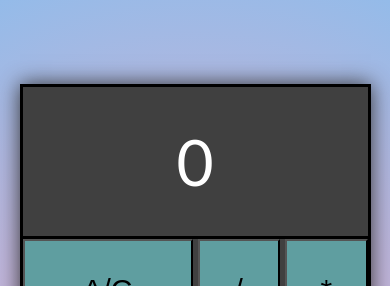
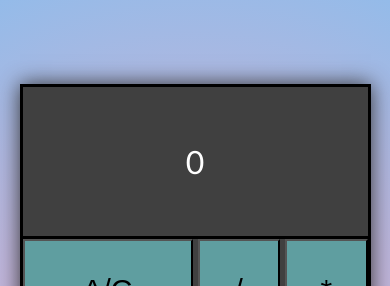
Before and after one commit to baepli-jhcs/javascript-calculator, a React (Create React App) app: page / in a window 390 px wide. Shown: the top 286 px of the page. Built offline with nearby package versions, Linux system fonts and the light colour scheme.

Commit message:
changed mobile design

```diff
--- a/src/App.css
+++ b/src/App.css
@@ -31,7 +31,7 @@
     border-color: black;
     background-color: hsl(0, 0%, 25%);
 }
-@media (max-width: 768px) {
+@media (max-width: 767px) {
     .calculator {
         width: 90%;
         height: 80vh;
--- a/src/Display.css
+++ b/src/Display.css
@@ -9,3 +9,8 @@
     justify-content: center;
     height: 100%;
 }
+@media (max-width: 767px) {
+    #display {
+    font-size: 2rem;
+    }
+}
```
